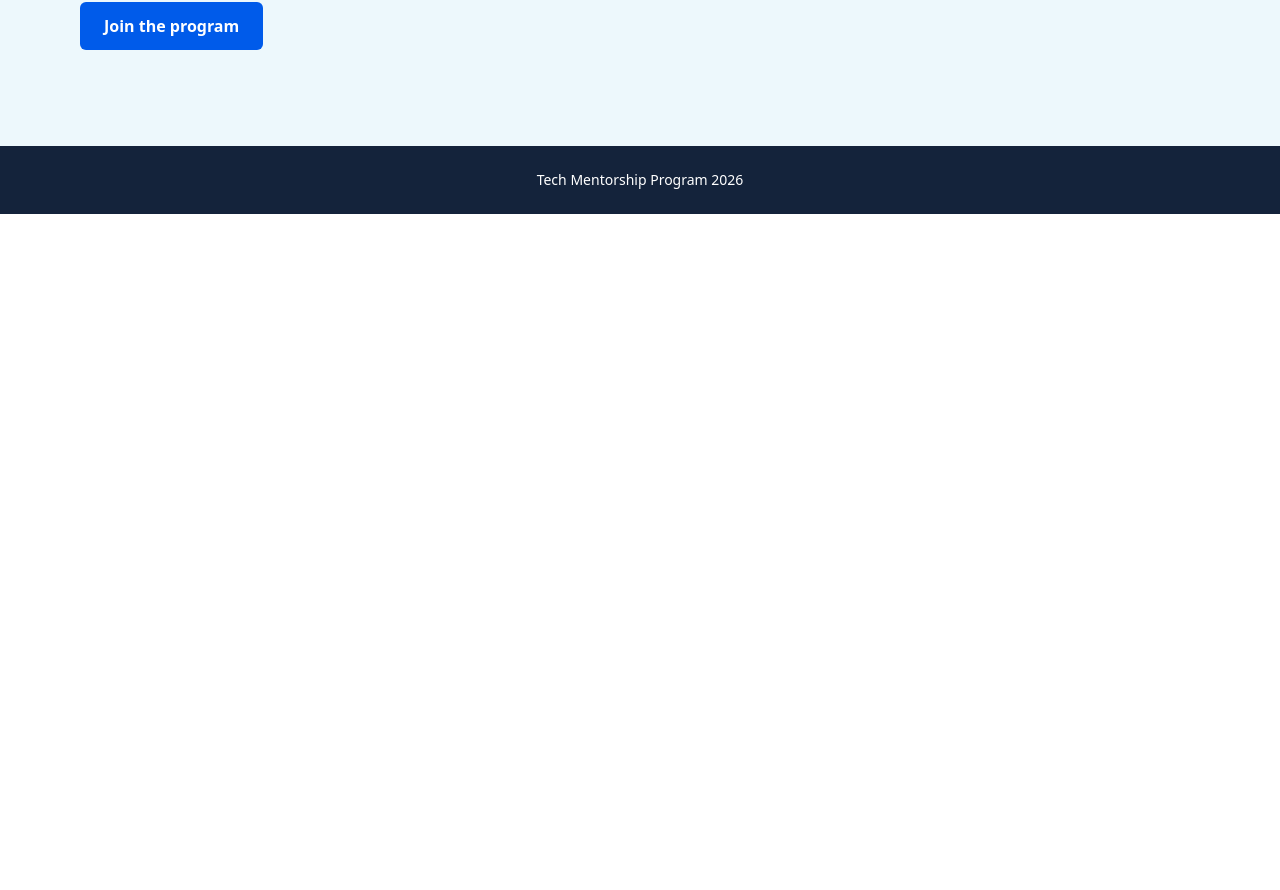
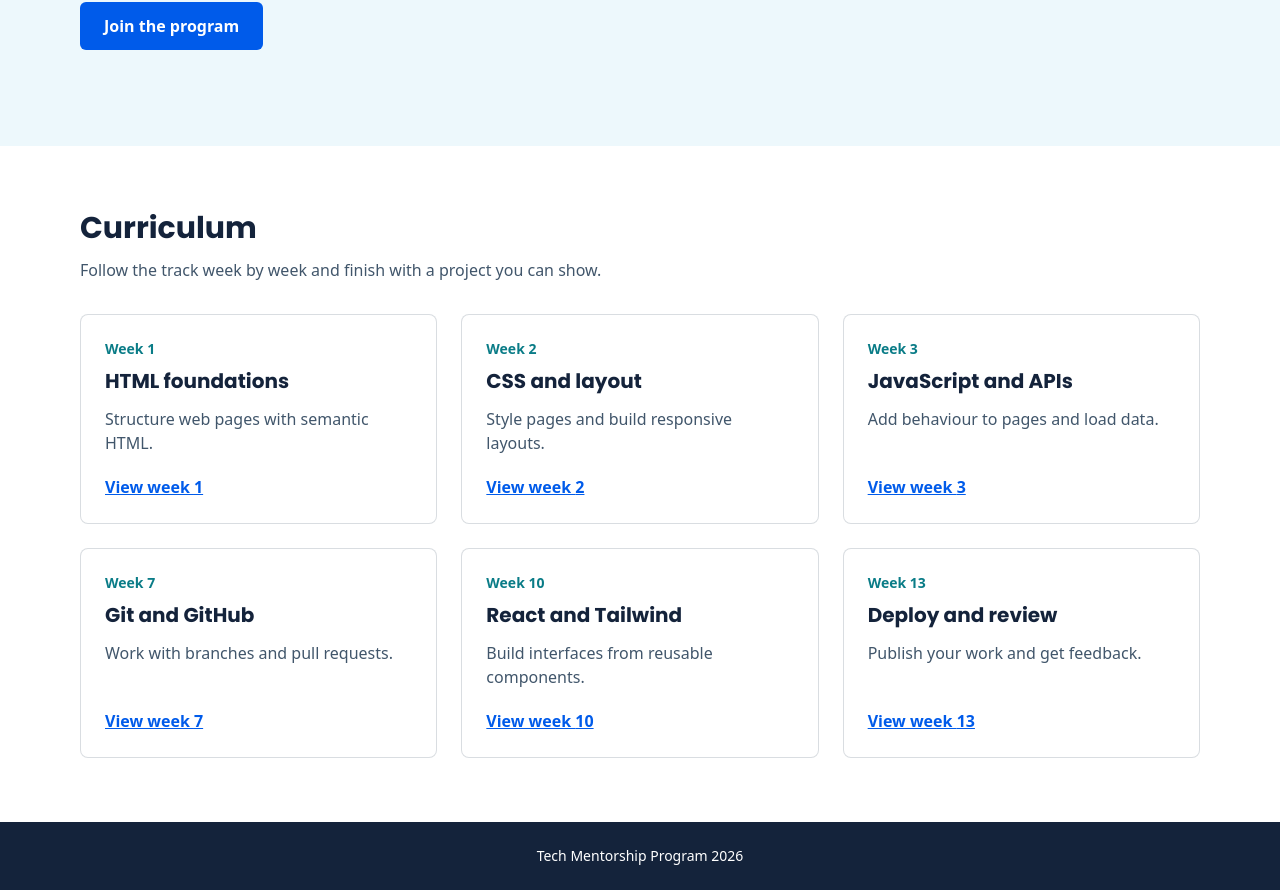
Before and after one commit to apankadavid/tech-mentorship-landing, a React (Vite) app: page / in a window 1280 px wide. Shown: the part 414-1304 px from the top of the page. Before the commit the page ends 800 px from the top, so only its background shows below. Built offline with nearby package versions, Linux system fonts and the light colour scheme.

Commit message:
feat: add curriculum cards and week detail page

```diff
--- /dev/null
+++ b/src/components/Curriculum.jsx
@@ -0,0 +1,22 @@
+import { weeks } from "../data/weeks";
+import WeekCard from "./WeekCard";
+
+export default function Curriculum() {
+  return (
+    <section id="curriculum" className="scroll-mt-4 bg-white">
+      <div className="mx-auto max-w-6xl px-4 py-16">
+        <h2 className="font-heading text-3xl font-bold text-navy">
+          Curriculum
+        </h2>
+        <p className="mt-3 max-w-2xl text-slate">
+          Follow the track week by week and finish with a project you can show.
+        </p>
+        <div className="mt-8 grid gap-6 sm:grid-cols-2 lg:grid-cols-3">
+          {weeks.map((week) => (
+            <WeekCard key={week.id} week={week} />
+          ))}
+        </div>
+      </div>
+    </section>
+  );
+}
--- /dev/null
+++ b/src/components/WeekCard.jsx
@@ -0,0 +1,20 @@
+import { Link } from "react-router-dom";
+
+export default function WeekCard({ week }) {
+  return (
+    <article className="flex flex-col rounded-lg border border-slate/20 bg-white p-6">
+      <p className="text-sm font-semibold text-teal-dark">Week {week.id}</p>
+      <h3 className="mt-2 font-heading text-xl font-bold text-navy">
+        {week.title}
+      </h3>
+      <p className="mt-3 flex-1 text-slate">{week.summary}</p>
+      <Link
+        to={`/curriculum/${week.id}`}
+        className="mt-5 font-semibold text-brand underline focus-visible:outline focus-visible:outline-2 focus-visible:outline-offset-2 focus-visible:outline-brand"
+      >
+        View week {week.id}
+        <span className="sr-only">: {week.title}</span>
+      </Link>
+    </article>
+  );
+}
--- /dev/null
+++ b/src/data/weeks.js
@@ -0,0 +1,44 @@
+export const weeks = [
+  {
+    id: "1",
+    title: "HTML foundations",
+    summary: "Structure web pages with semantic HTML.",
+    topics: ["Headings and text", "Links and images", "Semantic elements"],
+    outcome: "Build a clean, well-structured page.",
+  },
+  {
+    id: "2",
+    title: "CSS and layout",
+    summary: "Style pages and build responsive layouts.",
+    topics: ["Box model", "Flexbox", "Media queries"],
+    outcome: "Make a page that works on phone and desktop.",
+  },
+  {
+    id: "3",
+    title: "JavaScript and APIs",
+    summary: "Add behaviour to pages and load data.",
+    topics: ["Variables and functions", "DOM events", "Fetching API data"],
+    outcome: "Build a small interactive app with live data.",
+  },
+  {
+    id: "7",
+    title: "Git and GitHub",
+    summary: "Work with branches and pull requests.",
+    topics: ["Commits", "Branches", "Pull requests"],
+    outcome: "Share work through a clean GitHub workflow.",
+  },
+  {
+    id: "10",
+    title: "React and Tailwind",
+    summary: "Build interfaces from reusable components.",
+    topics: ["Components and props", "State", "Tailwind utilities"],
+    outcome: "Build a multi-section React interface.",
+  },
+  {
+    id: "13",
+    title: "Deploy and review",
+    summary: "Publish your work and get feedback.",
+    topics: ["Accessibility checks", "Lighthouse", "Vercel deployment"],
+    outcome: "Present a live, working project.",
+  },
+];
--- a/src/pages/Home.jsx
+++ b/src/pages/Home.jsx
@@ -1,9 +1,11 @@
 import Hero from "../components/Hero";
+import Curriculum from "../components/Curriculum";
 
 export default function Home() {
   return (
     <>
       <Hero />
+      <Curriculum />
     </>
   );
 }
--- a/src/pages/WeekDetail.jsx
+++ b/src/pages/WeekDetail.jsx
@@ -1,12 +1,43 @@
-import { useParams } from "react-router-dom";
+import { Link, useParams } from "react-router-dom";
+import { weeks } from "../data/weeks";
+import NotFound from "./NotFound";
 
 export default function WeekDetail() {
   const { weekId } = useParams();
+  const week = weeks.find((w) => w.id === weekId);
+
+  if (!week) return <NotFound />;
+
   return (
-    <section className="mx-auto max-w-6xl px-4 py-16">
-      <h1 className="font-heading text-4xl font-bold text-navy">
-        Week {weekId}
+    <section className="mx-auto max-w-3xl px-4 py-16">
+      <Link
+        to="/#curriculum"
+        className="font-semibold text-brand underline focus-visible:outline focus-visible:outline-2 focus-visible:outline-offset-2 focus-visible:outline-brand"
+      >
+        Back to curriculum
+      </Link>
+
+      <p className="mt-8 text-sm font-semibold text-teal-dark">
+        Week {week.id}
+      </p>
+      <h1 className="mt-2 font-heading text-4xl font-bold text-navy">
+        {week.title}
       </h1>
+      <p className="mt-4 text-lg text-slate">{week.summary}</p>
+
+      <h2 className="mt-10 font-heading text-2xl font-bold text-navy">
+        Topics covered
+      </h2>
+      <ul className="mt-4 list-disc space-y-2 pl-6 text-slate">
+        {week.topics.map((topic) => (
+          <li key={topic}>{topic}</li>
+        ))}
+      </ul>
+
+      <h2 className="mt-10 font-heading text-2xl font-bold text-navy">
+        What you will achieve
+      </h2>
+      <p className="mt-4 text-slate">{week.outcome}</p>
     </section>
   );
 }
```
